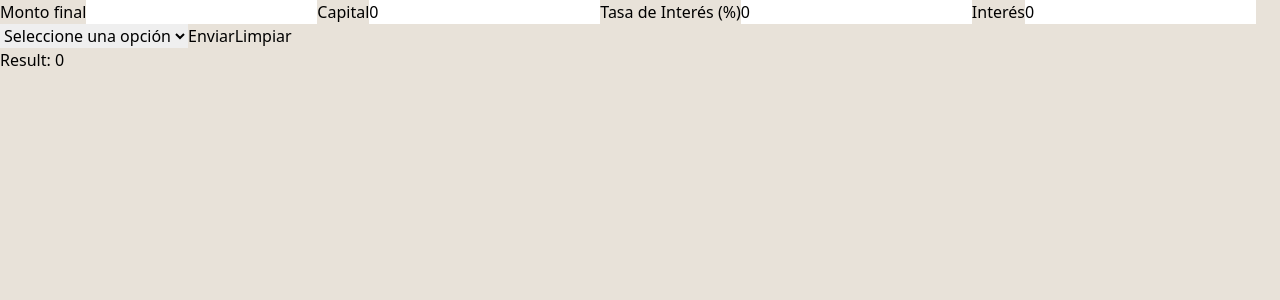
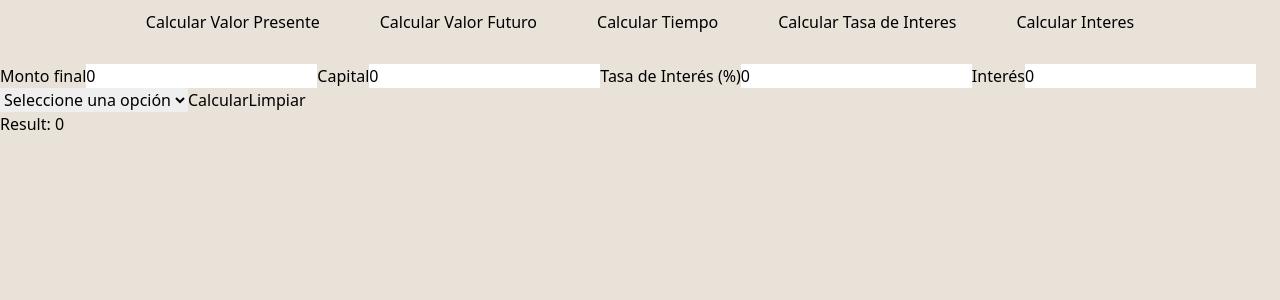
Before and after one commit to bjxuss/JBJ-Economic, a React (Vite) app: page /is in a window 1280 px wide. Shown: the top 300 px of the page. Built offline with nearby package versions, Linux system fonts and the light colour scheme.

Commit message:
Añadiendo funciones para fechas y formulas

```diff
--- /dev/null
+++ b/src/components/01_Interes-Simple/FechasParser.ts
@@ -0,0 +1,39 @@
+// Funcion para convertir intervalos de fechas a años
+export const FormatDate = (FechaI: string, FechaF: string) => {
+
+    const FechaIncio: number = new Date(FechaI).getTime()
+    const fechaFinal: number = new Date(FechaF).getTime()
+
+    const diferencia = fechaFinal - FechaIncio;
+
+    const convertirDias = diferencia / (1000 * 60 * 60 * 24) // Milisegundos -> segundos -> minutos -> horas -> Días
+
+    const convertirAños = convertirDias / 365
+
+
+    return convertirAños
+}
+
+// Función para convertir fecha especificas a años
+export const FormatDMA = (anio: number, mes: number, dia: number) => {
+
+    const años = anio + (mes / 12) + (dia / 360)
+    return años
+}
+
+export function calcularEquivalenciaTiempo(valor: number): { años: number, meses: number, días: number } {
+
+    const parteEntera = Math.floor(valor)
+    console.log(parteEntera);
+
+    // Calcular la parte fraccionaria
+    const parteFraccionaria = valor - parteEntera;
+    // Calcular la equivalencia en días
+    const equivalenciaDias = parteFraccionaria * 360;
+    // Calcular los años y meses
+    const años = parteEntera
+    const meses = Math.floor((equivalenciaDias % 360) / 30);
+    const días = Math.floor((equivalenciaDias % 360) % 30);
+
+    return { años, meses, días };
+}
--- a/src/components/01_Interes-Simple/Form-IS.tsx
+++ b/src/components/01_Interes-Simple/Form-IS.tsx
@@ -1,8 +1,9 @@
 //hooks react
-import { ChangeEvent,  useState } from "react";
-import { Interes_Simple } from "./Valor_Futuro";
+import { ChangeEvent, useState } from "react";
 import InputControl from "../Global/InputControl";
-
+import { FormatDMA, FormatDate } from "./FechasParser";
+import { Capital, Interes_Simple, interes, tasa_interes,  tiempo, valor_Futuro, valor_presente } from "./Formulas";
+import "../03_Anualidad/style.css";
 
 interface Interes {
     capital: number,
@@ -12,8 +13,16 @@ interface Interes {
 
 interface FechaEspecifica {
     anio: number,
-    mes: number,
-    dia: number
+    mes?: number,
+    dia?: number
+}
+
+enum TipoCalculo {
+    ValorPresente,
+    ValorFuturo,
+    TasaInteres,
+    Tiempo,
+    Interes,
 }
 
 
@@ -32,6 +41,8 @@ const Form = () => {
         dia: 0
     })
 
+
+
     //Estado del resultado
     const [result, setResult] = useState<number>(0)
 
@@ -42,9 +53,11 @@ const Form = () => {
         fechaFin: "",
     })
 
-    const [monto, setmonto] = useState<number>()
+    const [monto, setmonto] = useState<number>(0)
 
     const [interesD, setInteresD] = useState<number>(0)
+
+    const [tipoCalculo, setTipoCalculo] = useState<TipoCalculo>();
 
 
 
@@ -53,33 +66,47 @@ const Form = () => {
         console.log(event.target.value);
 
         const { name, value } = event.target;
+        console.log(name + value);
 
-        setState(prevState => ({
+        if (!isNaN(parseFloat(value))) {
+            name === "monto" ? setmonto(parseFloat(value)) : setState(prevState => ({
                 ...prevState,
                 [name]: parseFloat(value),
             }));
 
         }
+    }
 
+    // Obtener el valor del input tipo number
     const handleInputChange2 = (event: ChangeEvent<HTMLInputElement>) => {
         console.log(event.target.value);
 
         const { value } = event.target;
 
+        if (!isNaN(parseFloat(value))) {
             setInteresD(
                 parseFloat(value)
             );
         }
 
+    }
+
+    // Obtener el valor del select
     const handleInputChange3 = (event: ChangeEvent<HTMLInputElement>) => {
         console.log(event.target.value);
 
         const { name, value } = event.target;
 
+        if (!isNaN(parseFloat(value))) {
             setFechaEspecifica(prevState => ({
                 ...prevState,
-            [name]: value
+                [name]: parseFloat(value)
+
             }));
+        }
+
+
+
     }
 
 
@@ -88,10 +115,14 @@ const Form = () => {
 
         const { name, value } = event.target;
 
+        if (!isNaN(parseFloat(value))) {
             setIntervalo(prevState => ({
                 ...prevState,
                 [name]: (value),
             }));
+        }
+
+
     }
 
     const selectElement = (event: ChangeEvent<HTMLSelectElement>) => {
@@ -99,27 +130,8 @@ const Form = () => {
         setselectOption(selected)
     }
 
-    const FormatDate = (FechaI: string, FechaF: string) => {
 
-        const FechaIncio:number = new Date(FechaI).getTime()
-        const fechaFinal:number = new Date(FechaF).getTime()
-
-        const diferencia = fechaFinal - FechaIncio;
-
-        const convertirDias = diferencia / (1000 * 60 * 60 * 24) // Milisegundos -> segundos -> minutos -> horas -> Días
-
-        const convertirAños = convertirDias / 365
-
-
-        return convertirAños
-    }
-
-    const FormatDMA = (anio: number,mes: number, dia: number) =>{
-        const años = anio + (mes/12) + (dia/360)
-
-        return años
-    }
-
+    // Funcion para resetear los componentes
     const resetComponents = () => {
         setmonto(0)
         setState({
@@ -128,8 +140,21 @@ const Form = () => {
             tiempo: 0
         })
 
-        setselectOption("")
+        setselectOption("option")
+
+
+        setFechaEspecifica({
+            anio: 0,
+            mes: 0,
+            dia: 0
+        })
+        setIntervalo({
+            fechaInicio: "",
+            fechaFin: ""
+        })
         setInteresD(0)
+
+        setResult(0)
 
     }
 
@@ -138,104 +163,257 @@ const Form = () => {
         e.preventDefault();
 
 
-        if (selectOption === 'intervalos') {
+
+        const tiempoValue = selectOption === 'intervalos' ? FormatDate(intervalo.fechaInicio, intervalo.fechaFin) : FormatDMA(fechaEspecifica.anio ? fechaEspecifica.anio : 0,
+            fechaEspecifica.mes ? fechaEspecifica.mes : 0,
+            fechaEspecifica.dia ? fechaEspecifica.dia : 0)
+
+
         setState(prevState => ({
             ...prevState,
-                tiempo: FormatDate(intervalo.fechaInicio, intervalo.fechaFin),
+            tiempo: tiempoValue
         }));
-        }else {
+
+        if (tipoCalculo === TipoCalculo.ValorPresente) {
+
+            if (state.interes && interesD && state.tiempo) {
+
+
+
+                const response = Capital(interesD, state.interes, state.tiempo)
+
                 setState(prevState => ({
                     ...prevState,
-                tiempo: FormatDMA(fechaEspecifica.anio, fechaEspecifica.mes, fechaEspecifica.dia)
+                    capital: response,
                 }));
-        }
 
-        // Interes simple
-        if ((state.interes === 0) || (state.interes === undefined)) {
-            console.log(monto + " monto ");
+            } else if (monto && state.interes && state.tiempo) {
 
-            console.log(state.capital, state.interes, state.tiempo);
+                console.log(monto + state.interes + state.tiempo);
 
-            const response = Interes_Simple(state.capital, state.interes, state.tiempo)
-            console.log("Response " + response);
 
-            setInteresD(response)
+                // const interes_ = interes(monto, state.capital)
 
-            //Valor futuro o monto
-        }else if((monto === 0) || (monto === undefined)) {
-
-            const interesP = interesD / 100
-            // ! POner en una funcion
-            const valorFuturo = state.capital * (1 + (interesP * state.tiempo))
-            const redondeado = Math.round(valorFuturo * 100) / 100; // Redondea a dos cifras decimales
-
-            setmonto(redondeado)
-            setResult(redondeado)
-
-        }else if((state.capital === 0) || (state.capital === undefined)){
-
-            const interesP = state.interes / 100
-
-            const valorPresente = (state.capital) / (1 + (interesP * state.tiempo))
+                const valorPresente = valor_presente(state.interes, monto, state.tiempo)
                 setState(prevState => ({
                     ...prevState,
                     capital: valorPresente
                 }));
+                setResult(valorPresente)
 
-        // eslint-disable-next-line no-dupe-else-if
-        } else if ((state.capital === 0) || (state.capital === undefined)) {
-            const tasaInteres = ((monto * state.capital) - 1 ) / state.tiempo
+            }
+        }
+
+        if (tipoCalculo === TipoCalculo.Tiempo) {
+
+
+
+            if (monto && state.capital && state.interes) {
+
+                const Interes = interes(monto, state.capital)
+
+                setInteresD(Interes)
+
+
+
+                const response = tiempo(Interes, state.capital, state.interes)
+
+                setFechaEspecifica(prevState => ({
+                    ...prevState,
+                    anio: response.años,
+                    mes: response.meses,
+                    dia: response.días
+                }));
+
+                setselectOption("anio")
+                console.log(tiempo);
+
+            } else if (interesD && state.capital && state.interes) {
+
+                const capitalFinal = interesD + state.capital
+
+                setmonto(capitalFinal)
+                const response = tiempo(interesD, state.capital, state.interes)
+
+                setFechaEspecifica(prevState => ({
+                    ...prevState,
+                    anio: response.años,
+                    mes: response.meses,
+                    dia: response.días
+                }));
+
+                setselectOption("anio")
+            }
+        }
+
+
+        if (tipoCalculo === TipoCalculo.Interes) {
+
+
+
+            // Interes simple
+            if ((state.capital && state.interes && state.tiempo)) {
+                console.log(state.capital);
+
+
+                console.log(state.tiempo);
+
+                console.log("Enter");
+
+                const response = Interes_Simple(state.capital, state.interes, state.tiempo)
+                console.log(response);
+
+                setInteresD(response)
+                setResult(response)
+
+                //Valor futuro o monto
+            }else if(state.capital && monto) {
+                const interes_ = interes(monto, state.capital)
+
+                setInteresD(interes_);
+            }
+        }
+
+        if (tipoCalculo === TipoCalculo.TasaInteres) {
+
+
+
+            if (interesD && state.capital && state.tiempo) {
+
+                const response = tasa_interes(interesD, state.capital, state.tiempo)
+
+                setState(prevState => ({
+                    ...prevState,
+                    interes: response
+                }))
+            } else if (monto && state.capital && state.tiempo) {
+
+                console.log("Tasa de Interes");
+
+                const diff = interes(monto, state.capital)
+
+                console.log(monto + "  " + state.capital + "  " + state.tiempo);
+
+
+                const tasaInteres = tasa_interes(diff, state.capital, state.tiempo)
 
                 setState(prevState => ({
                     ...prevState,
                     interes: tasaInteres
                 }));
-        } else if ((state.tiempo === 0) || (state.tiempo === undefined)) {
-            const tiempo = ((monto * state.capital) - 1 ) / state.interes
 
-            setState(prevState => ({
-                ...prevState,
-                tiempo: tiempo
-            }));
+                setResult(tasaInteres)
+                console.log(tasaInteres);
 
             }
         }
+
+        if (tipoCalculo === TipoCalculo.ValorFuturo) {
+
+
+
+            if (state.capital && state.interes && state.tiempo) {
+
+                console.log("Deberia");
+
+                const valor_futuro = valor_Futuro(state.interes, state.capital, state.tiempo)
+                console.log(valor_futuro);
+
+
+
+                setmonto(valor_futuro)
+                setResult(valor_futuro)
+
+            }
+
+
+
+        }
+
+        console.log("No enterr");
+
+
+    }
     return (
-        <section className="bg-slate-200 rounded-[16px] text-center grid place-content-center max-w-[1000px] w-full aspect-auto mx-[0_auto] px-[0_32px]">
 
-            <form onSubmit={onSubmit} >
+
+        <form onSubmit={onSubmit} className="flex flex-col gap-2 border-[#967460]  [&>input]:rounded-md [&>input]:p-2
+            [&>div]:flex [&>div]:justify-between [&>div]:item-center [&>div]:gap-4
+            [&>div>input]:rounded-md [&>div>input]:p-2 ">
+
+            {/* <button onClick={handleToggleValidacion} className="bg-emerald-200 block px-3 py-2 rounded-lg">
+                {validacionActivada ?  "Calcular Interes" : "Calcular Monto"}
+            </button> */}
+
+            <div className="button-group">
+                <button className={tipoCalculo === TipoCalculo.ValorPresente ? "active" : ""} onClick={() => setTipoCalculo(TipoCalculo.ValorPresente)}>Calcular Valor Presente </button>
+                <button className={tipoCalculo === TipoCalculo.ValorFuturo ? "active" : ""} onClick={() => setTipoCalculo(TipoCalculo.ValorFuturo)}>Calcular Valor Futuro </button>
+                <button className={tipoCalculo === TipoCalculo.Tiempo ? "active" : ""} onClick={() => setTipoCalculo(TipoCalculo.Tiempo)}>Calcular Tiempo</button>
+                <button className={tipoCalculo === TipoCalculo.TasaInteres ? "active" : ""} onClick={() => setTipoCalculo(TipoCalculo.TasaInteres)}>Calcular Tasa de Interes</button>
+                <button className={tipoCalculo === TipoCalculo.Interes ? "active" : ""} onClick={() => setTipoCalculo(TipoCalculo.Interes)}>Calcular Interes</button>
+            </div>
+
+
 
             <InputControl labelName="Monto final"
                 inputName="monto"
                 type="number"
+                className="rounded-md p-2"
                 handleInputChange={handleInputChange}
                 value={monto}
+
+
             />
 
             <InputControl labelName="Capital"
                 inputName="capital"
                 type="number"
+                className=""
                 handleInputChange={handleInputChange}
-                    value={state.capital} />
+                value={state.capital}
+            />
 
 
+            {/* <div className="flex gap-2 [&>input]:rounded-md [&>input]:p-2"> */}
                 <InputControl labelName="Tasa de Interés (%)"
                     inputName="interes"
                     type="number"
+                    className="rounded-md p-2"
                     handleInputChange={handleInputChange}
-                value={state.interes} />
+                    value={state.interes}
+                />
+                {/* <select
+                    id="tasa_interes"
+                    name="tasa_interes"
+                    value={selectedInteresOption}
+                    onChange={selectElement}
+                    className="w-22 h-10 rounded-md p-1"
+                >
+                    <option value="1">Diario</option>
+                    <option value="2">Mensual</option>
+                    <option value="3">Trimestral</option>
+                    <option value="4">Cuatrimestral</option>
+                    <option value="5">Semestral</option>
+                    <option value="6">Anual</option>
+                </select> */}
+            {/* </div> */}
+
 
 
             <InputControl labelName="Interés"
                 inputName="interesD"
                 type="number"
+                className="rounded-md p-2"
                 handleInputChange={handleInputChange2}
                 value={interesD}
+
             />
 
 
-             <select name="selectTypeDate" id="" onChange={selectElement}>
-                    <option value="option" >Seleccione una opción</option>
+
+
+            <select name="selectTypeDate" id="" onChange={selectElement} className="w-22 h-10 rounded-md p-1">
+                <option defaultValue="option" >Seleccione una opción</option>
                 <option value="anio">Año</option>
                 <option value="intervalos">Intervalos</option>
             </select>
@@ -245,6 +423,7 @@ const Form = () => {
                     <InputControl labelName="Año"
                         type="number"
                         inputName="anio"
+                        className="w-24 h-10 rounded-md p-1"
                         handleInputChange={handleInputChange3}
 
                         value={fechaEspecifica.anio} />
@@ -252,6 +431,7 @@ const Form = () => {
                     <InputControl labelName="Mes"
                         type="number"
                         inputName="mes"
+                        className="w-24 h-10 rounded-md p-1"
                         handleInputChange={handleInputChange3}
                         value={fechaEspecifica.mes} />
 
@@ -259,39 +439,47 @@ const Form = () => {
                         type="number"
                         inputName="dia"
                         handleInputChange={handleInputChange3}
+                        className="w-24 h-10 rounded-md p-1"
                         value={fechaEspecifica.dia} />
 
                 </>
             )}
 
             {selectOption === 'intervalos' && (
-                    <>
+                <div>
                     <InputControl labelName="Fecha de Inicio"
                         inputName="fechaInicio"
                         type="date"
                         handleInputChange={handleSelectChange}
+                        className="w-32 h-10 rounded-md p-1 ml-4"
                         value={intervalo.fechaInicio.toString()}
                     />
                     <InputControl labelName="Fecha final"
+                        style="mr-4"
                         inputName="fechaFin"
                         type="date"
+                        className="w-32 h-10 rounded-md p-1"
                         handleInputChange={handleSelectChange}
                         value={intervalo.fechaFin.toString()} />
-                    </>
+                </div>
             )}
 
-                <button type="submit"
-                    className="bg-green-500 rounded-lg"
-                    disabled={(!state.capital && !state.interes) || (!state.tiempo && !state.capital)} >Enviar</button>
+            <button
+                type="submit"
+                className="bg-orange-500 p-5 rounded-md cursor-pointer text-slate-100 font-semibold text-2xl
+                hover:scale-105 duration-150"
+            >
+                Calcular
+            </button>
 
-                <button onClick={resetComponents}>Limpiar</button>
+            <button onClick={resetComponents} className="bg-red-600 p-5 rounded-md cursor-pointer text-slate-100 font-semibold text-2xl
+                hover:scale-105 duration-150">Limpiar</button>
             <div className="flex justify-end">
                 <h1 className="text-red-800">Result: <span>{result}</span></h1>
             </div>
 
         </form>
 
-        </section>
     )
 }
 
```
Lines whose indentation alone changed are shown as unchanged.
